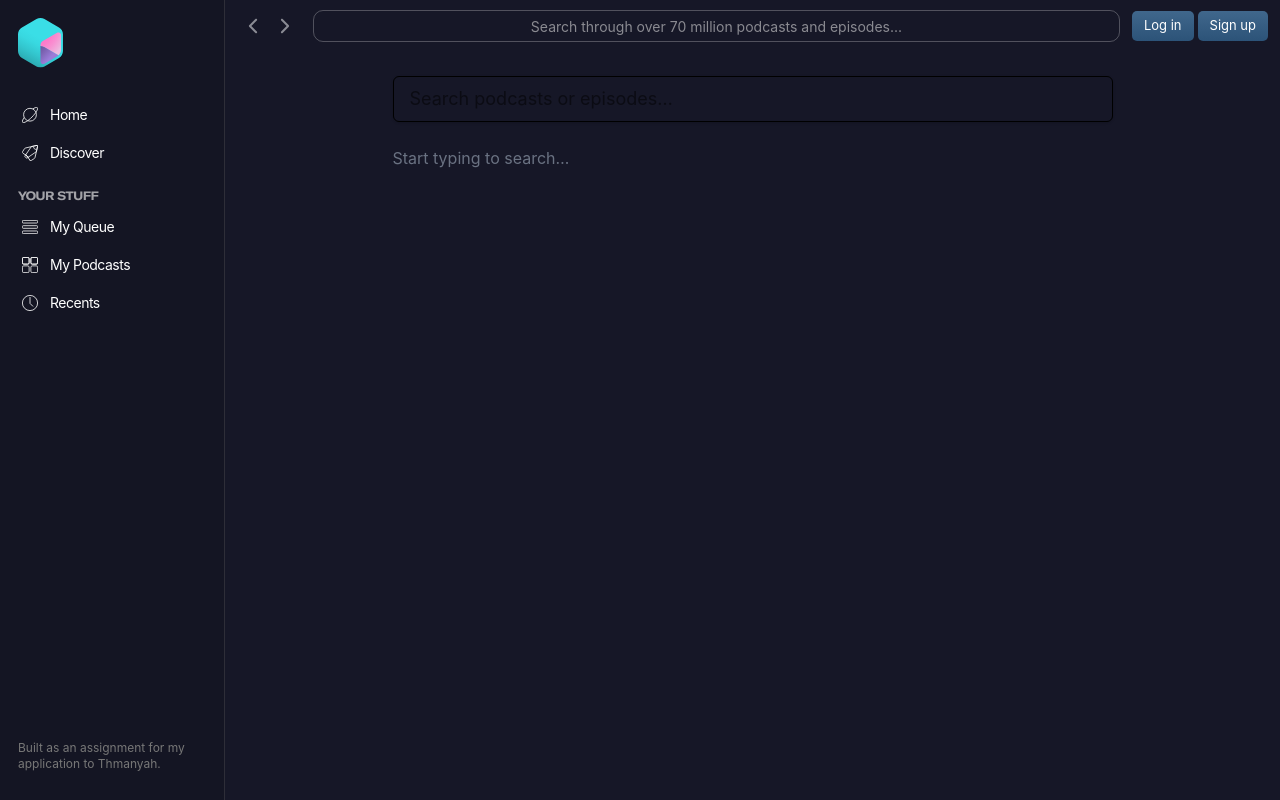
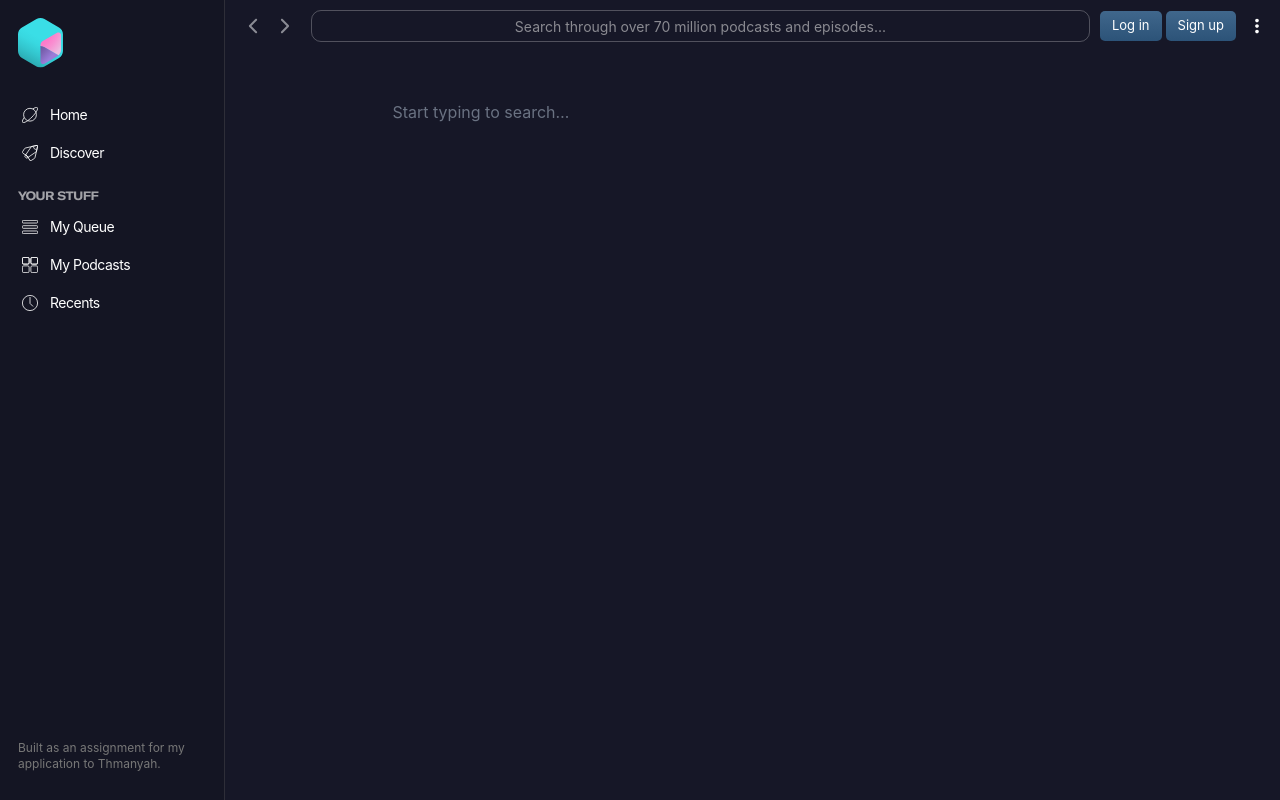
Before and after one commit to yamankatby/Thmanyah-Application, a Next.js app in the folder frontend/: page /search in a window 1280 px wide. Before the commit this address had no page. Built offline with nearby package versions, Linux system fonts and the light colour scheme.

Commit message:
refactor: search page

```diff
--- a/frontend/app/layout.tsx
+++ b/frontend/app/layout.tsx
@@ -4,8 +4,8 @@ import Aside from "../components/aside";
 import "./globals.css";
 
 export const metadata: Metadata = {
-  title: "Yaman's Assignment",
-  description: "My assignment to join Thmanyah team 🎉",
+  title: "Yaman's Podcast App",
+  description: "Built as an assignment for my application to Thmanyah.",
 };
 
 export default function RootLayout({
--- a/frontend/app/search/client.tsx
+++ /dev/null
@@ -1,79 +0,0 @@
-"use client";
-
-import debounce from "lodash.debounce";
-import { usePathname, useRouter, useSearchParams } from "next/navigation";
-import { useEffect, useMemo, useState } from "react";
-import useSWR from "swr";
-import EpisodeList from "./components/episode-list";
-import { PodcastItem } from "./components/podcast-card";
-import PodcastList from "./components/podcast-list";
-import SearchBar from "./components/search-bar";
-
-interface ApiResponse {
-  podcasts: PodcastItem[];
-  episodes: PodcastItem[];
-}
-
-const fetcher = (url: string) =>
-  fetch(url).then((res) => res.json() as Promise<ApiResponse>);
-
-export default function SearchClient({
-  initialQuery,
-}: {
-  initialQuery: string;
-}) {
-  const [query, setQuery] = useState(initialQuery);
-  const [debouncedQuery, setDebouncedQuery] = useState(initialQuery);
-  const router = useRouter();
-  const pathname = usePathname();
-  const searchParams = useSearchParams();
-
-  const debouncedSetQuery = useMemo(
-    () => debounce((q: string) => setDebouncedQuery(q), 400),
-    []
-  );
-
-  const debouncedSyncUrl = useMemo(() => {
-    return debounce((q: string) => {
-      const params = new URLSearchParams(searchParams.toString());
-      if (q) params.set("q", q);
-      else params.delete("q");
-      router.replace(`${pathname}?${params.toString()}`, { scroll: false });
-    }, 400);
-  }, [router, pathname, searchParams]);
-
-  useEffect(() => {
-    debouncedSetQuery(query);
-    debouncedSyncUrl(query);
-  }, [query, debouncedSetQuery, debouncedSyncUrl]);
-
-  useEffect(
-    () => () => {
-      debouncedSetQuery.cancel();
-      debouncedSyncUrl.cancel();
-    },
-    [debouncedSetQuery, debouncedSyncUrl]
-  );
-
-  const { data } = useSWR<ApiResponse>(
-    debouncedQuery
-      ? `http://127.0.0.1:2027/search?q=${encodeURIComponent(debouncedQuery)}`
-      : null,
-    fetcher
-  );
-
-  const podcasts = data?.podcasts ?? [];
-  const episodes = data?.episodes ?? [];
-
-  return (
-    <main className="mx-auto max-w-3xl p-6">
-      <SearchBar value={query} onChange={setQuery} />
-      {!query && <p className="mt-6 text-gray-500">Start typing to search…</p>}
-      {query && podcasts.length === 0 && episodes.length === 0 && (
-        <p className="mt-6 text-gray-500">No results.</p>
-      )}
-      <PodcastList items={podcasts} />
-      <EpisodeList items={episodes} />
-    </main>
-  );
-}
--- a/frontend/app/search/page.tsx
+++ b/frontend/app/search/page.tsx
@@ -1,9 +1,47 @@
-import SearchClient from "./client";
+"use client";
 
-export default async function Page({
-  searchParams,
-}: {
-  searchParams: { q?: string };
-}) {
-  return <SearchClient initialQuery={(await searchParams).q ?? ""} />;
+import { useSearchParams } from "next/navigation";
+import useSWR from "swr";
+import { useDebounce } from "use-debounce";
+import EpisodeList from "./components/episode-list";
+import { PodcastItem } from "./components/podcast-card";
+import PodcastList from "./components/podcast-list";
+
+interface ApiResponse {
+  podcasts: PodcastItem[];
+  episodes: PodcastItem[];
 }
+
+const fetcher = (url: string) =>
+  fetch(url).then((res) => res.json() as Promise<ApiResponse>);
+
+export default function SearchClient() {
+  const searchParams = useSearchParams();
+  const query = searchParams.get("q") ?? "";
+  const [debouncedQuery] = useDebounce(query, 400);
+
+  const { data, isLoading } = useSWR<ApiResponse>(
+    debouncedQuery
+      ? `http://127.0.0.1:2027/search?q=${encodeURIComponent(debouncedQuery)}`
+      : null,
+    fetcher,
+    debouncedQuery ? { keepPreviousData: true } : undefined,
+  );
+
+  const podcasts = query && data?.podcasts ? data.podcasts : [];
+  const episodes = query && data?.episodes ? data.episodes : [];
+
+  return (
+    <main className="mx-auto max-w-3xl p-6">
+      {!query && <p className="mt-6 text-gray-500">Start typing to search…</p>}
+      {query &&
+        !isLoading &&
+        podcasts.length === 0 &&
+        episodes.length === 0 && (
+          <p className="mt-6 text-gray-500">No results.</p>
+        )}
+      <PodcastList items={podcasts} />
+      <EpisodeList items={episodes} />
+    </main>
+  );
+}
--- a/frontend/components/nav.tsx
+++ b/frontend/components/nav.tsx
@@ -17,6 +17,24 @@ const Chevron = (props: React.SVGProps<SVGSVGElement>) => (
   </svg>
 );
 
+const More = (props: React.SVGProps<SVGSVGElement>) => (
+  <svg
+    xmlns="http://www.w3.org/2000/svg"
+    fill="currentColor"
+    stroke="currentColor"
+    strokeWidth={0}
+    className="jsx-8dd1f9521a2787d1 jsx-1598947942"
+    viewBox="0 0 24 24"
+    {...props}
+  >
+    <path fill="none" stroke="none" d="M0 0h24v24H0z" />
+    <path
+      stroke="none"
+      d="M12 8c1.1 0 2-.9 2-2s-.9-2-2-2-2 .9-2 2 .9 2 2 2zm0 2c-1.1 0-2 .9-2 2s.9 2 2 2 2-.9 2-2-.9-2-2-2zm0 6c-1.1 0-2 .9-2 2s.9 2 2 2 2-.9 2-2-.9-2-2-2z"
+    />
+  </svg>
+);
+
 const IconButton = ({ children }: { children: React.ReactNode }) => (
   <button className="cursor-pointer px-[5px] text-[#8A8B94] hover:text-white">
     {children}
@@ -25,7 +43,7 @@ const IconButton = ({ children }: { children: React.ReactNode }) => (
 
 export default function Nav() {
   return (
-    <nav className="sticky inset-x-0 top-0 flex items-center gap-3 px-3 py-2.5">
+    <nav className="sticky inset-x-0 top-0 flex items-center gap-2.5 px-3 py-2.5">
       <div className="flex items-center">
         <IconButton>
           <Chevron className="size-[22px]" />
@@ -39,6 +57,7 @@ export default function Nav() {
         <Button>Log in</Button>
         <Button>Sign up</Button>
       </div>
+      <More className="w-[22px] text-white" />
     </nav>
   );
 }
--- a/frontend/components/search.tsx
+++ b/frontend/components/search.tsx
@@ -1,12 +1,37 @@
 "use client";
 
+import { useRouter, useSearchParams } from "next/navigation";
+import { useCallback } from "react";
+
 export default function Search() {
+  const router = useRouter();
+  const searchParams = useSearchParams();
+
+  const onSearch = useCallback(
+    (term: string) => {
+      const trimmed = term.trim();
+      if (searchParams.get("q") === trimmed) return;
+
+      const params = new URLSearchParams(searchParams.toString());
+
+      if (trimmed) {
+        params.set("q", trimmed);
+      } else {
+        params.delete("q");
+      }
+
+      router.push(`?${params.toString()}`, { scroll: false });
+    },
+    [router, searchParams],
+  );
+
   return (
     <input
       type="text"
       placeholder="Search through over 70 million podcasts and episodes..."
       className="h-8 flex-1 rounded-[10px] border border-white/25 text-center text-sm text-white placeholder-[#8A8A91] focus:border-[#7B7BF0] focus:bg-white/5 focus:outline-none focus:placeholder:text-transparent"
-      onChange={(e) => console.log(e.target.value)}
+      defaultValue={searchParams.get("q") ?? ""}
+      onChange={(e) => onSearch(e.target.value)}
     />
   );
 }
--- a/frontend/package.json
+++ b/frontend/package.json
@@ -9,17 +9,16 @@
     "lint": "next lint"
   },
   "dependencies": {
-    "lodash.debounce": "^4.0.8",
     "motion": "^12.18.1",
     "next": "15.3.4",
     "react": "^19.0.0",
     "react-dom": "^19.0.0",
-    "swr": "^2.3.3"
+    "swr": "^2.3.3",
+    "use-debounce": "^10.0.5"
   },
   "devDependencies": {
     "@eslint/eslintrc": "^3",
     "@tailwindcss/postcss": "^4",
-    "@types/lodash.debounce": "^4.0.9",
     "@types/node": "^20",
     "@types/react": "^19",
     "@types/react-dom": "^19",
```
Also changed, not shown: 1 other file (tests, documents, lock files or other folders).
